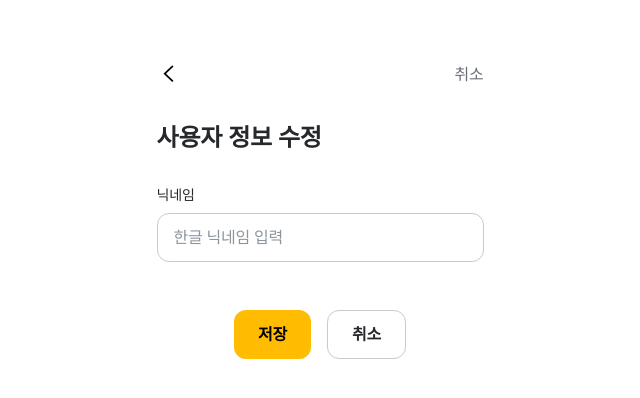
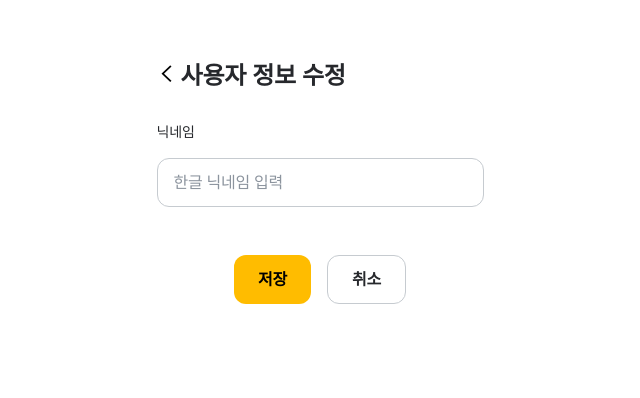
Before and after one commit to JGStudy/MoneyDefenseJGS, a Vue app in the folder MoneyDefenseJGS/: page /setting/user-edit in a window 1280 px wide. Shown: the top 398 px of the page, without its empty margins (320-960 px from the left). Built offline with nearby package versions, Linux system fonts and the light colour scheme; what v-calendar would draw is missing.

Commit message:
Refactor: 취소 버튼 중복 문제 수정

```diff
--- a/MoneyDefenseJGS/src/pages/setting/SettingsPage.vue
+++ b/MoneyDefenseJGS/src/pages/setting/SettingsPage.vue
@@ -3,7 +3,7 @@
   <div class="min-h-screen pt-24 font-sans bg-white">
     <section class="my-10 mx-6">
       <p class="font-bold text-title02 mb-5">
-        <span class="text-kb-yellow-positive">{{ userStore.user?.name || '사용자' }}</span
+        <span class="text-kb-yellow-positive">{{ userName }}</span
         >님, 안녕하세요!
       </p>
     </section>
@@ -28,19 +28,25 @@
 </template>
 
 <script setup>
-import { ref } from 'vue'
+import { ref, computed } from 'vue'
 import { useRouter } from 'vue-router'
 import RealHeader from '@/components/layout/RealHeader.vue'
 import RealFooter from '@/components/setting/RealFooter.vue'
 import ListItem from '@/components/setting/ListItem.vue'
 import SideModal from '@/components/setting/SideModal.vue'
-import { useUserStore } from '@/stores/userStore'
+import { useUserStore } from '@/stores/userStore' // Pinia UserStore 불러오기
 
 const router = useRouter()
 const activeModal = ref(null)
-const userStore = useUserStore()
+const userStore = useUserStore() // Pinia UserStore 사용
 
+// Pinia에서 사용자 이름을 반응형으로 가져오기
+const userName = computed(() => userStore.user?.name || '사용자')
+
+// 사용자 정보 수정 페이지로 이동
 const goToUserEdit = () => router.push({ name: 'user-edit' })
+
+// 모달 열기/닫기
 const openModal = (type) => (activeModal.value = type)
 const closeModal = () => (activeModal.value = null)
 </script>
--- a/MoneyDefenseJGS/src/pages/setting/UserEditPage.vue
+++ b/MoneyDefenseJGS/src/pages/setting/UserEditPage.vue
@@ -1,47 +1,52 @@
 <template>
-  <RealHeader title="" popup-message="사용자 이름을 수정합니다." />
+  <header
+    class="fixed top-0 left-1/2 -translate-x-1/2 z-50 w-full max-w-[375px] h-[98px] bg-kb-ui-11 pt-[50px] px-6 flex items-center gap-2"
+  >
+    <!-- 왼쪽: 뒤로가기 화살표 + 텍스트 -->
+    <button
+      type="button"
+      @click="goToSetting"
+      aria-label="뒤로가기"
+      class="flex items-center gap-1"
+    >
+      <i class="xi-angle-left xi-2x"></i>
+      <span class="font-sans text-kb-ui-02 font-bold text-title02">사용자 정보 수정</span>
+    </button>
+  </header>
+
+  <!-- 본문: header 높이(98px) 만큼 padding-top -->
   <div
-    class="min-h-screen pt-24 px-6 font-sans bg-white dark:bg-kb-dark-line text-kb-ui-02 dark:text-kb-dark-text flex flex-col"
+    class="min-h-screen pt-[98px] px-6 font-sans bg-white dark:bg-kb-dark-line text-kb-ui-02 dark:text-kb-dark-text flex flex-col"
   >
-    <!-- 토스트 메시지 -->
     <SettingToast ref="toast" />
 
-    <!-- 뒤로가기 -->
-    <!-- <button class="text-body03 text-status-error mb-6 self-start" @click="router.back()">
-      뒤로가기
-    </button> -->
-
-    <!--  제목 -->
-    <h1 class="text-title02 font-bold mb-8 mt-6">사용자 정보 수정</h1>
-
-    <!--  입력 필드 -->
-    <div class="flex flex-col gap-6 mb-12">
+    <!-- 입력폼: 제목과 닉네임 간격 조정 -->
+    <div class="flex flex-col gap-8 mb-12 mt-6">
       <div>
-        <label class="text-body03 font-medium block mb-2">닉네임</label>
+        <label class="text-body03 font-medium block mb-4">닉네임</label>
         <input
+          v-model="name"
           type="text"
-          v-model="name"
           maxlength="12"
           placeholder="한글 닉네임 입력"
-          class="w-full px-4 py-3 rounded-xl text-body02 placeholder:text-kb-ui-05 bg-kb-ui-11 dark:bg-kb-dark-muted text-kb-ui-02 dark:text-kb-dark-text border border-kb-ui-07 focus:outline-none focus:border-kb-yellow-positive transition"
+          class="w-full px-4 py-3 rounded-xl text-body02 placeholder:text-kb-ui-05 bg-white border border-kb-ui-07 focus:outline-none focus:border-kb-yellow-positive transition"
         />
       </div>
     </div>
 
-    <!--  버튼 -->
+    <!-- 버튼 -->
     <div class="flex justify-center gap-4">
-      <!-- 저장 버튼 -->
       <button
+        type="button"
+        @click="handleSave"
         class="px-6 py-3 rounded-xl bg-kb-yellow-positive text-black font-semibold text-body02 hover:brightness-105 transition"
-        @click="handleSave"
       >
         저장
       </button>
-
-      <!-- 취소 버튼 -->
       <button
+        type="button"
+        @click="goToSetting"
         class="px-6 py-3 rounded-xl border border-kb-ui-07 text-kb-ui-02 font-semibold text-body02 hover:bg-kb-ui-10 transition"
-        @click="router.back()"
       >
         취소
       </button>
@@ -50,62 +55,66 @@
 </template>
 
 <script setup>
-import { ref, onMounted } from 'vue'
+import { ref, onMounted, computed } from 'vue'
 import { useRouter } from 'vue-router'
 import axios from 'axios'
-
+import { useUserStore } from '@/stores/userStore'
 import SettingToast from '@/components/setting/SettingToast.vue'
-import { useUserStore } from '@/stores/userStore'
-import RealHeader from '@/components/layout/RealHeader.vue'
 
 const router = useRouter()
+const userStore = useUserStore()
+const userId = computed(() => userStore.user?.id)
+const userName = computed(() => userStore.user?.name)
+
+const name = ref('')
 const toast = ref(null)
-const name = ref('')
 
-//  userStore에서 현재 사용자 정보 가져오기
-const userStore = useUserStore()
-const userId = userStore.user?.id
+// 뒤로가기 (설정 페이지로 이동)
+const goToSetting = () => {
+  router.push({ name: 'setting' }).then(() => {
+    window.location.reload() // 페이지 강제 새로고침 (정상 렌더링 보장)
+  })
+}
 
-//  저장 로직
+// 컴포넌트 마운트 시 닉네임 로드
+onMounted(() => {
+  name.value = userName.value ?? ''
+})
+
+// 사용자 정보 저장 처리
 const handleSave = async () => {
   const hangulRegex = /^[가-힣]{1,12}$/
-
   if (!hangulRegex.test(name.value)) {
-    toast.value?.show('닉네임은 한글 1~12자여야 합니다.', 'warning')
+    toast.value.show('닉네임은 한글 1~12자여야 합니다.', 'warning')
     return
   }
-
-  if (!userId) {
-    toast.value?.show('로그인된 사용자 정보가 없습니다.', 'error')
+  if (!userId.value) {
+    toast.value.show('로그인된 사용자 정보가 없습니다.', 'error')
     return
   }
 
   try {
-    const { data } = await axios.get(`/api/Profile/${userId}`)
-
-    if (!data?.id) {
-      toast.value?.show('존재하지 않는 사용자입니다.', 'error')
+    // 1) 사용자 정보 가져오기
+    const { data } = await axios.get(`/api/Profile/${userId.value}`)
+    if (!data.id) {
+      toast.value.show('존재하지 않는 사용자입니다.', 'error')
       return
     }
 
-    await axios.put(`/api/Profile/${userId}`, {
-      id: userId,
+    // 2) 업데이트 요청
+    await axios.put(`/api/Profile/${userId.value}`, {
+      id: userId.value,
       name: name.value,
     })
 
-    //  store 갱신 !
-    userStore.user.name = name.value
+    // 3) Pinia 스토어 갱신
+    userStore.setUser({ ...data, name: name.value })
 
-    toast.value?.show('사용자 정보가 저장되었습니다.', 'success')
-    router.back()
+    toast.value.show('사용자 정보가 저장되었습니다.', 'success')
+    router.push({ name: 'setting' })
   } catch (err) {
     console.error('저장 실패:', err)
-    toast.value?.show('저장에 실패했습니다.', 'error')
+    toast.value.show('저장에 실패했습니다.', 'error')
   }
 }
-
-//  현재 사용자 이름 초기값 설정
-onMounted(() => {
-  name.value = userStore.user?.name ?? ''
-})
 </script>
```
